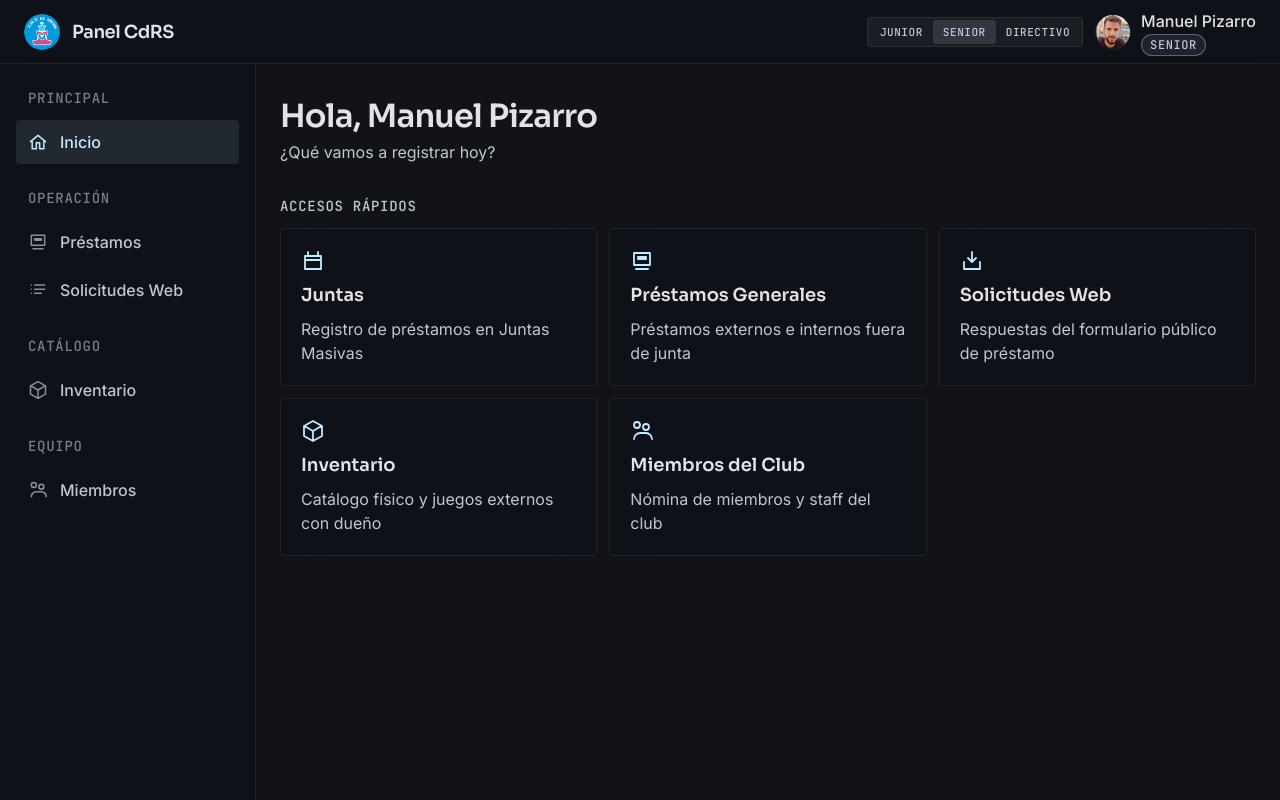
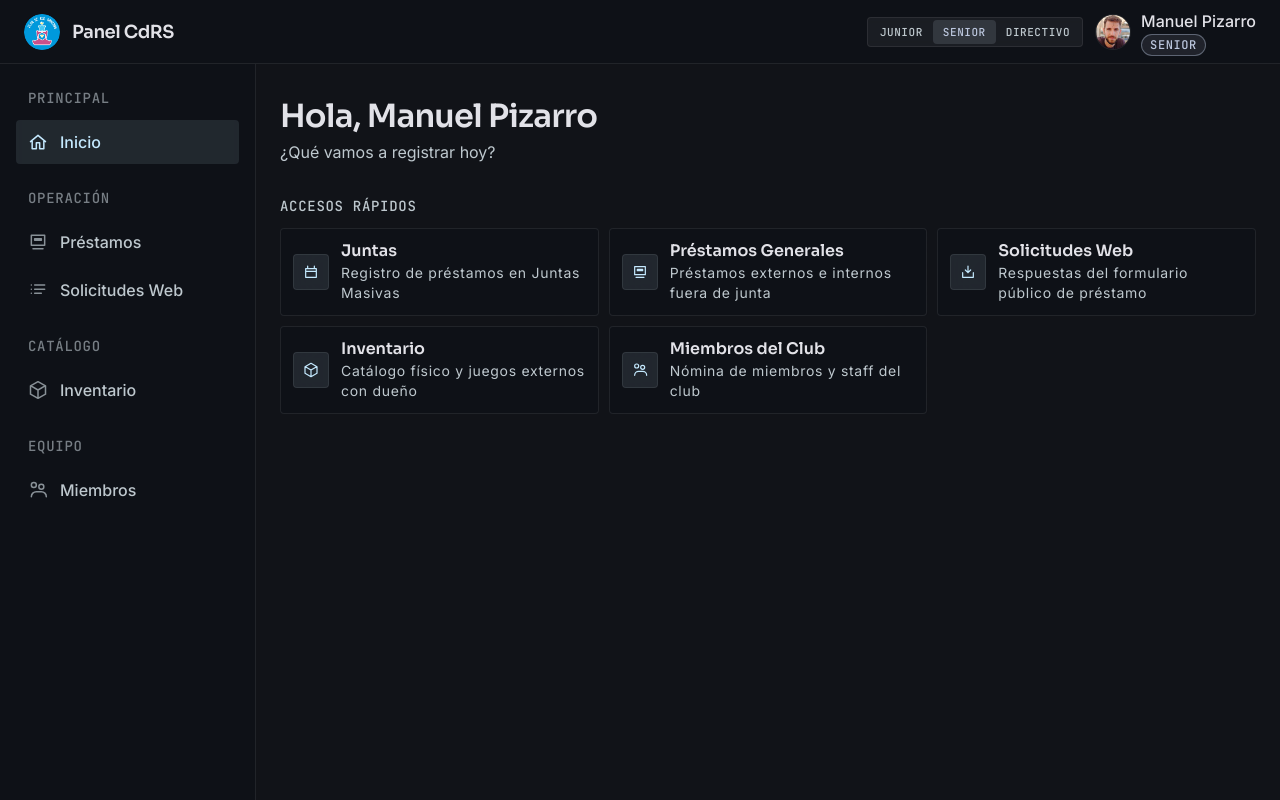
Before and after one commit to lyoss-usm/Plataforma-CdRS, a SvelteKit app: page /admin in a window 1280 px wide. Built offline with nearby package versions, Linux system fonts and the light colour scheme.

Commit message:
style: smaller quick actions

```diff
--- a/src/routes/admin/+page.svelte
+++ b/src/routes/admin/+page.svelte
@@ -20,15 +20,18 @@
 		<h2 class="font-mono text-label-md tracking-wider text-on-surface-variant uppercase">
 			Accesos rápidos
 		</h2>
-		<div class="mt-3 grid gap-3 sm:grid-cols-2 lg:grid-cols-3">
+		<div class="mt-3 grid grid-cols-1 gap-2.5 sm:grid-cols-2 lg:grid-cols-3">
 			{#each actions as action (action.id)}
 				<a
 					href={resolve(action.href)}
-					class="group flex flex-col gap-2 rounded-base surface-level-2 border border-glass-border p-5 transition hover:scale-[1.02] hover:ice-glow"
+					class="group flex w-full min-w-0 items-center gap-3 rounded-base surface-level-2 border border-glass-border p-3 transition hover:ice-glow"
+				>
+					<span
+						class="flex h-9 w-9 shrink-0 items-center justify-center rounded-base border border-glass-border bg-primary/10 text-primary"
 					>
 						<svg
 							viewBox="0 0 24 24"
-						class="h-6 w-6 text-primary transition"
+							class="h-4 w-4"
 							fill="none"
 							stroke="currentColor"
 							stroke-width="1.8"
@@ -38,9 +41,15 @@
 						>
 							<path d={action.icon} />
 						</svg>
-					<span class="font-display text-body-lg font-semibold text-on-surface">{action.label}</span
-					>
-					<span class="text-body-md text-on-surface-variant">{action.description}</span>
+					</span>
+					<span class="flex min-w-0 flex-col gap-0.5">
+						<span class="font-display text-body-md leading-tight font-semibold text-on-surface">
+							{action.label}
+						</span>
+						<span class="text-label-md text-on-surface-variant">
+							{action.description}
+						</span>
+					</span>
 				</a>
 			{/each}
 		</div>
```
Lines whose indentation alone changed are shown as unchanged.
